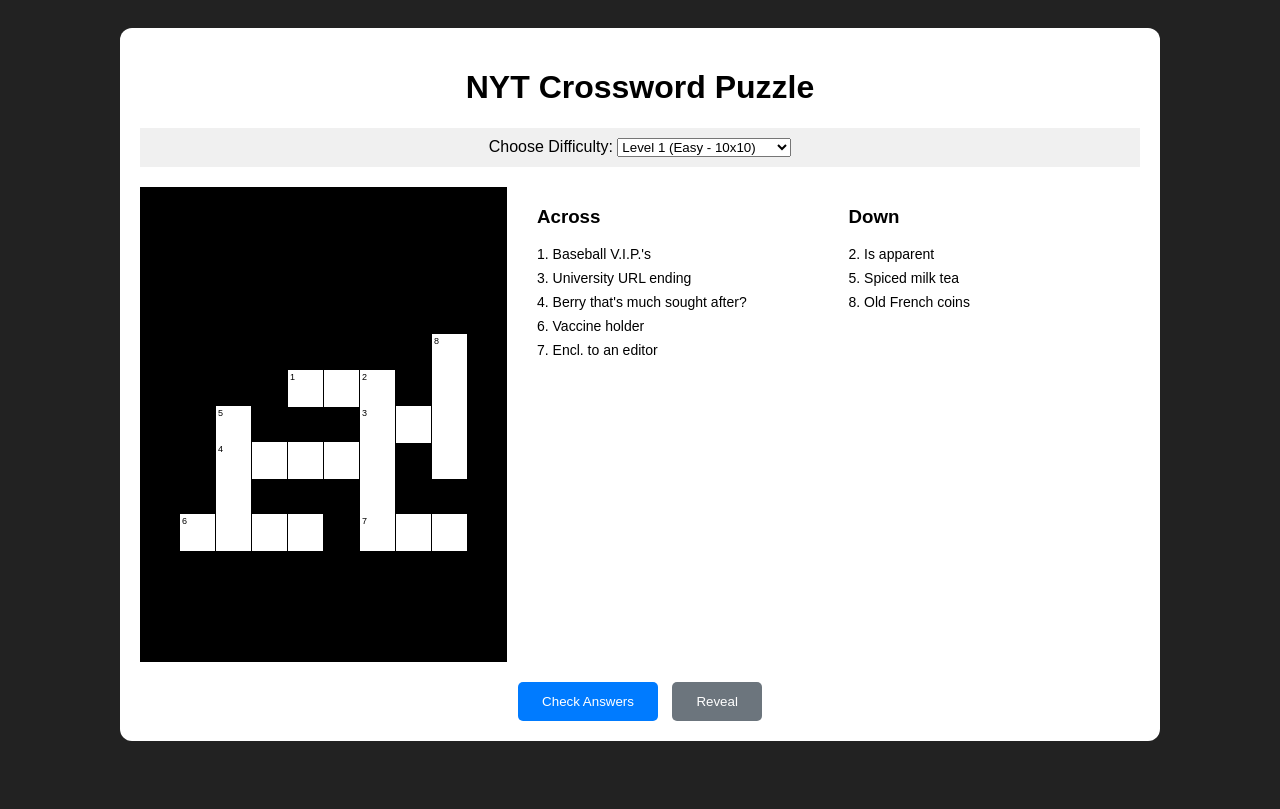
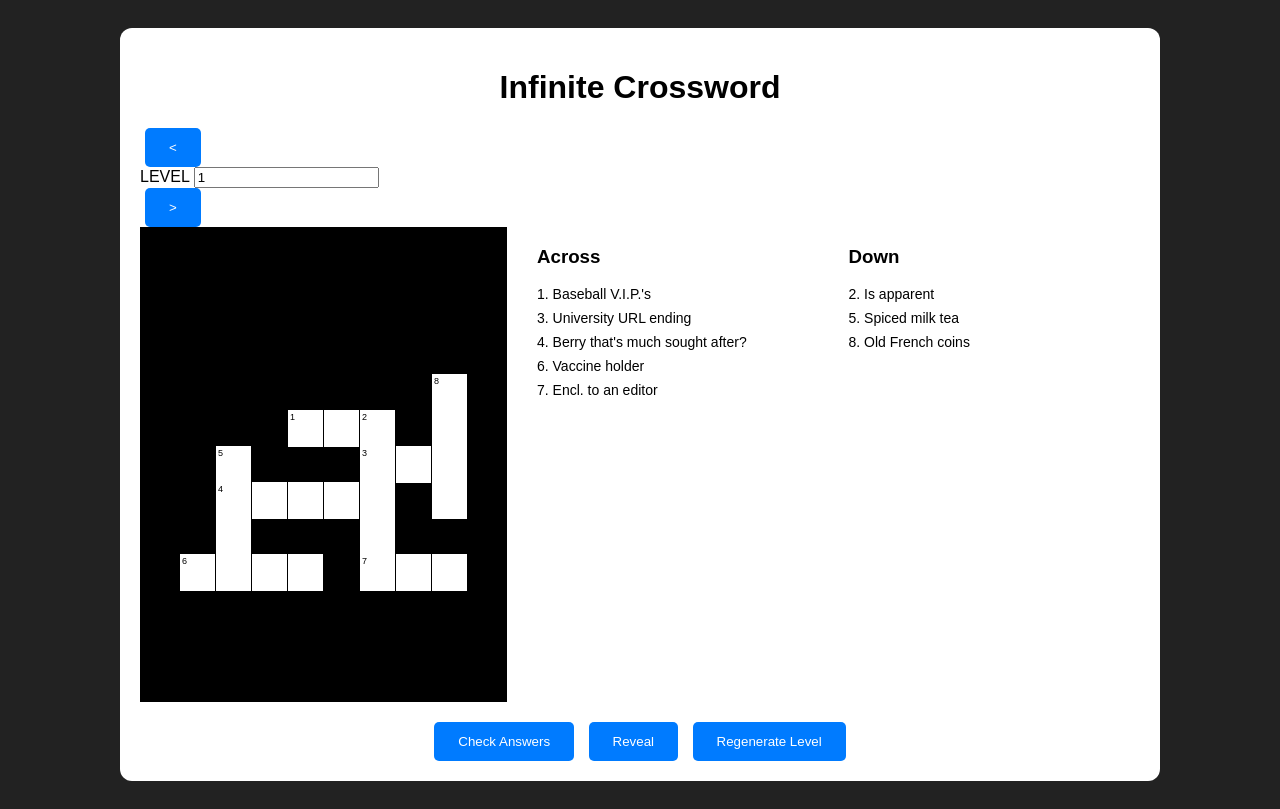
Before and after one commit to HasiniKurikala/crossword-game, a plain HTML site: page index.html in a window 1280 px wide. Drawn offline with Linux system fonts and the light colour scheme.

Commit message:
Update index.html

```diff
--- a/index.html
+++ b/index.html
@@ -3,21 +3,21 @@
 <head>
     <meta charset="UTF-8">
     <meta name="viewport" content="width=device-width, initial-scale=1.0">
-    <title>NYT Crossword Game</title>
+    <title>Infinite Crossword</title>
     <link rel="stylesheet" href="style.css">
 </head>
 <body>
 
     <div class="game-container">
-        <h1>NYT Crossword Puzzle</h1>
+        <h1>Infinite Crossword</h1>
 
-        <div class="level-selector">
-            <label for="level-select">Choose Difficulty: </label>
-            <select id="level-select" onchange="changeLevel()">
-                <option value="1">Level 1 (Easy - 10x10)</option>
-                <option value="2">Level 2 (Medium - 12x12)</option>
-                <option value="3">Level 3 (Hard - 15x15)</option>
-            </select>
+        <div class="level-control">
+            <button onclick="prevLevel()" class="nav-btn">&lt;</button>
+            <div class="level-display">
+                <label>LEVEL</label>
+                <input type="number" id="level-input" value="1" min="1" onchange="loadLevelFromInput()">
+            </div>
+            <button onclick="nextLevel()" class="nav-btn">&gt;</button>
         </div>
 
         <div class="main-layout">
@@ -35,8 +35,9 @@
         </div>
 
         <div class="controls">
-            <button onclick="checkAnswers()">Check Answers</button>
-            <button onclick="revealAnswers()" class="secondary">Reveal</button>
+            <button onclick="checkAnswers()" class="action-btn">Check Answers</button>
+            <button onclick="revealAnswers()" class="secondary-btn">Reveal</button>
+            <button onclick="generateNewLevel()" class="new-btn">Regenerate Level</button>
         </div>
     </div>
 
```
